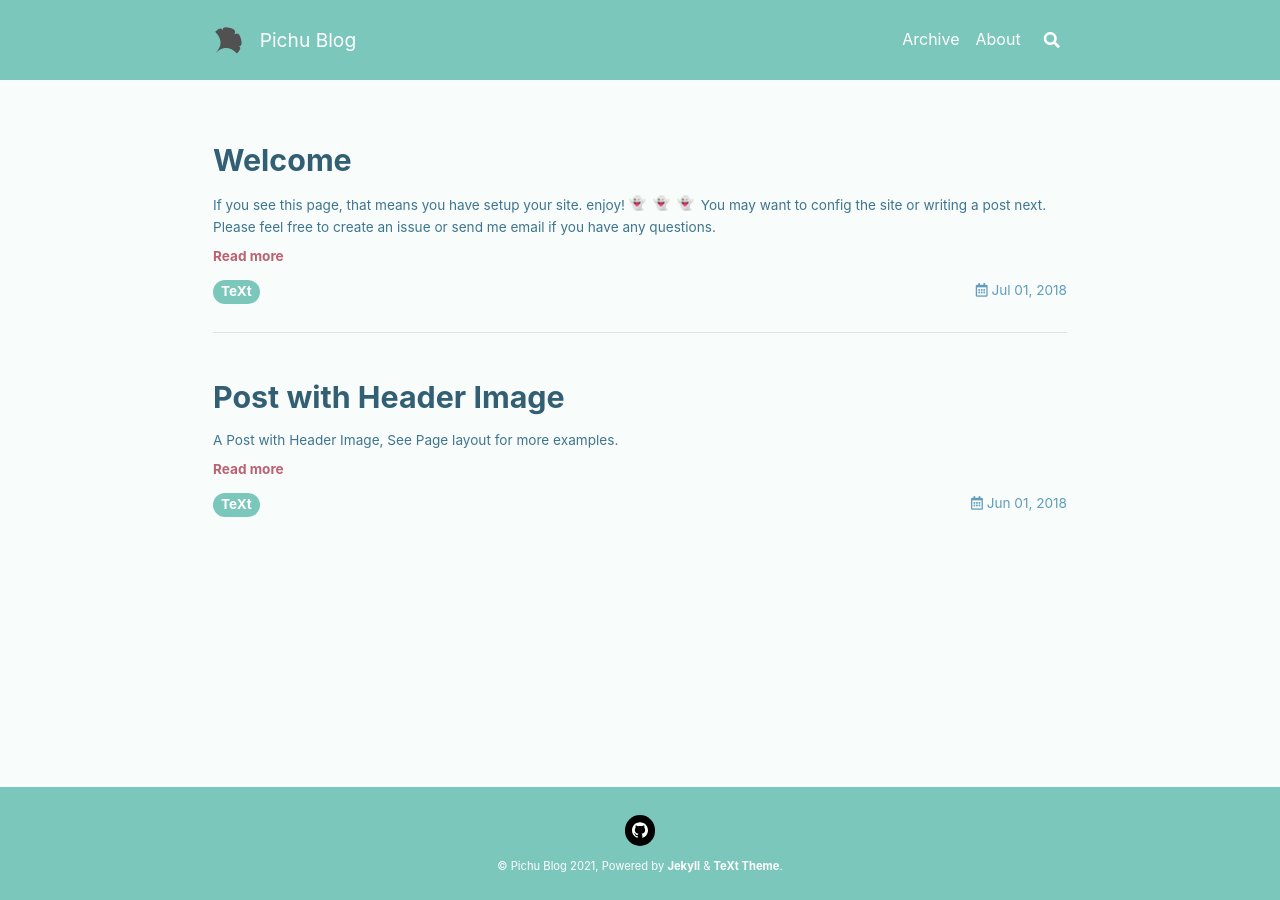
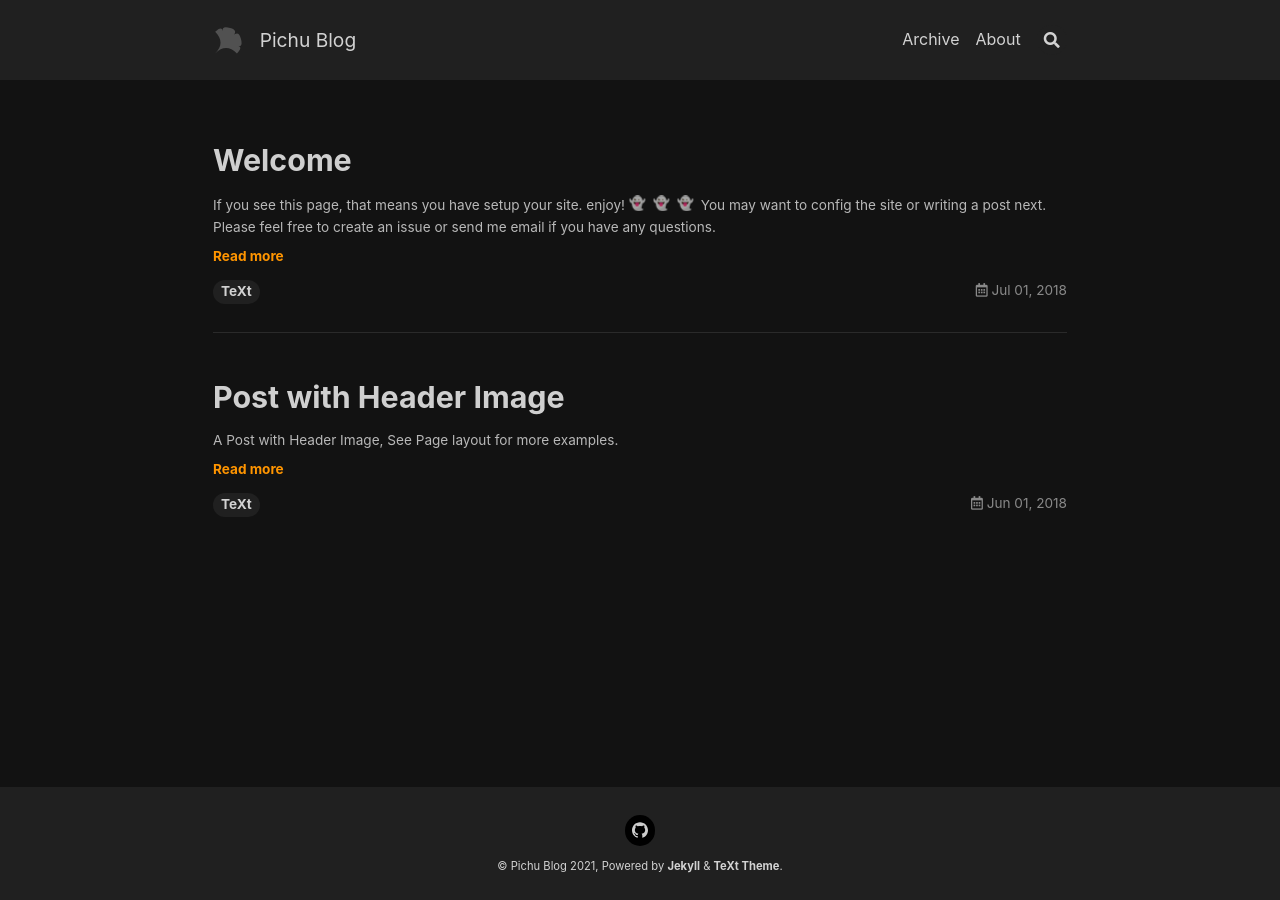
Before and after one commit to smartranger/smartranger.github.io, a Jekyll site: the page built from index.html, in a window 1280 px wide. Built offline with Jekyll 4.4.1, drawn with Linux system fonts in a browser that asks for light colours; nearby versions of some CDN libraries; emoji names are drawn with the system emoji font; the list of posts is cut into pages by our own code.

Commit message:
Update _config.yml

```diff
--- a/_config.yml
+++ b/_config.yml
@@ -21,8 +21,8 @@
 # Build settings
 theme:
 remote_theme: kitian616/jekyll-text-theme
-text_skin: forest
-highlight_theme: tomorrow-night
+text_skin: dark
+highlight_theme: default
 
 title: Pichu Blog
 description: >- # this means to ignore newlines until "baseurl:"
```
